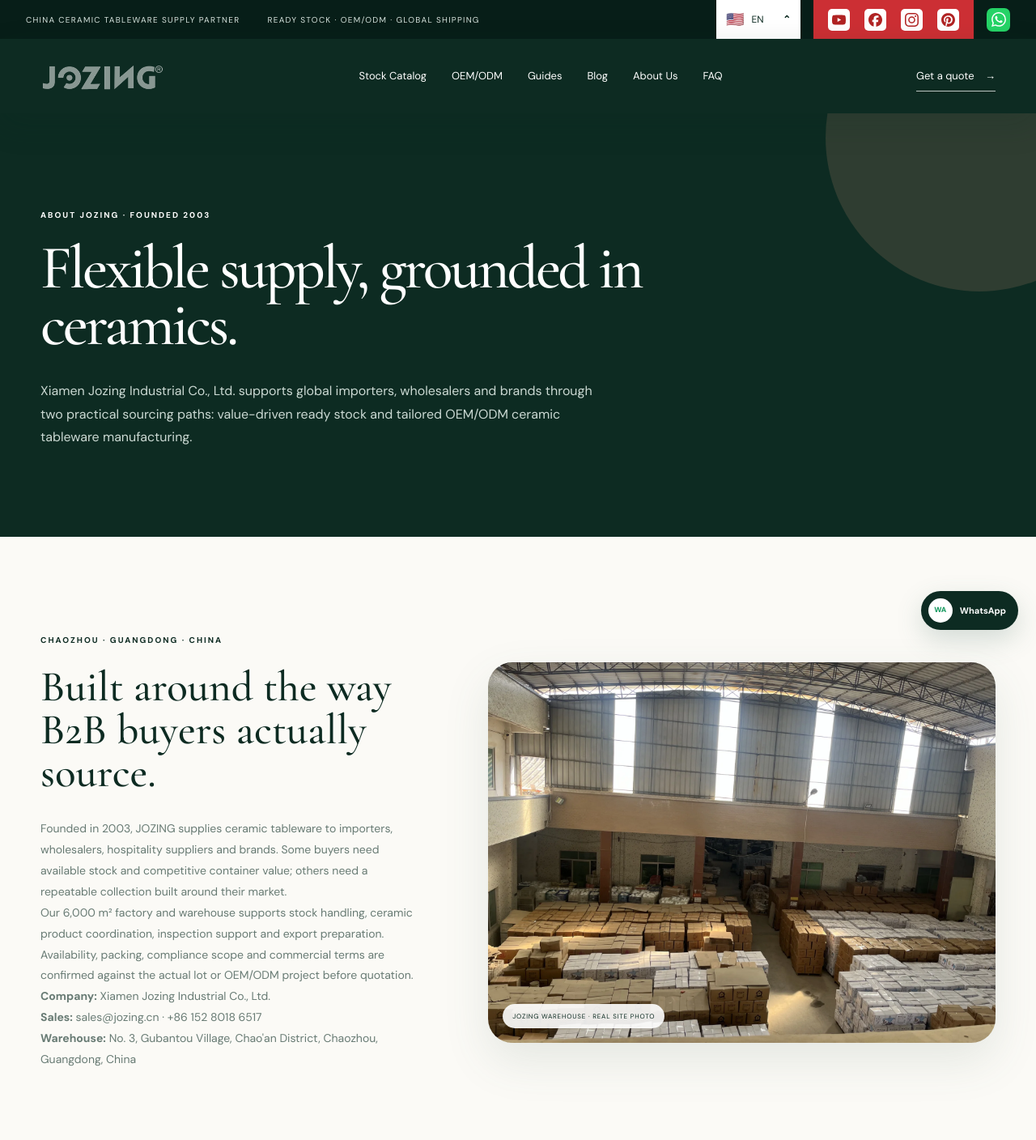
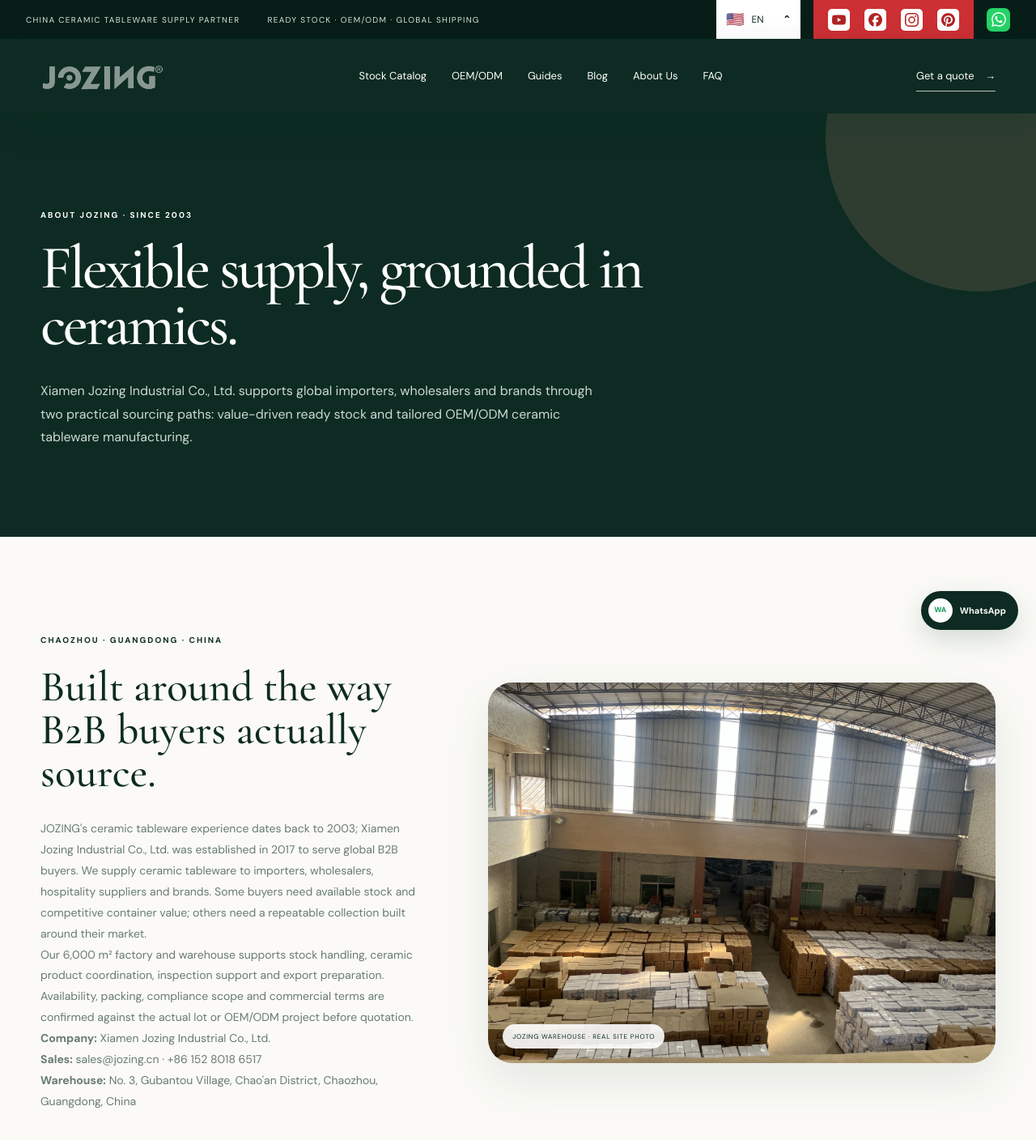
Before and after one commit to fenghaijuan2009-boop/jozing-ceramics-b2b-website, a Next.js app: page /about in a window 1280 px wide. Shown: the top 1408 px of the page at 81% size. Built offline with nearby package versions, Linux system fonts and the light colour scheme.

Commit message:
Unify founding year: heritage since 2003, company registered 2017 (About/layout schema/llms.txt)

```diff
--- a/app/about/page.tsx
+++ b/app/about/page.tsx
@@ -1,9 +1,9 @@
 import type { Metadata } from "next";
 import { PageHero, SiteFooter, SiteHeader } from "../site-shell";
-export const metadata: Metadata = { title: "About JOZING | Ceramic Tableware Manufacturer & Stock Supplier", description: "Founded in 2003, JOZING supports global B2B buyers with ready-stock ceramic tableware and OEM/ODM manufacturing from Chaozhou, China.", alternates:{canonical:"https://www.jozing.cn/about/"} };
+export const metadata: Metadata = { title: "About JOZING | Ceramic Tableware Manufacturer & Stock Supplier", description: "With ceramic tableware experience since 2003, JOZING supports global B2B buyers with ready-stock ceramic tableware and OEM/ODM manufacturing from Chaozhou, China.", alternates:{canonical:"https://www.jozing.cn/about/"} };
 export default function AboutPage() { return <main><SiteHeader />
-  <PageHero eyebrow="ABOUT JOZING · FOUNDED 2003" title="Flexible supply, grounded in ceramics." intro="Xiamen Jozing Industrial Co., Ltd. supports global importers, wholesalers and brands through two practical sourcing paths: value-driven ready stock and tailored OEM/ODM ceramic tableware manufacturing." />
-  <section className="story shell"><div className="story-copy"><p className="eyebrow">CHAOZHOU · GUANGDONG · CHINA</p><h2>Built around the way B2B buyers actually source.</h2><p>Founded in 2003, JOZING supplies ceramic tableware to importers, wholesalers, hospitality suppliers and brands. Some buyers need available stock and competitive container value; others need a repeatable collection built around their market.</p><p>Our 6,000 m² factory and warehouse supports stock handling, ceramic product coordination, inspection support and export preparation. Availability, packing, compliance scope and commercial terms are confirmed against the actual lot or OEM/ODM project before quotation.</p><p><strong>Company:</strong> Xiamen Jozing Industrial Co., Ltd.<br/><strong>Sales:</strong> sales@jozing.cn · +86 152 8018 6517<br/><strong>Warehouse:</strong> No. 3, Gubantou Village, Chao&apos;an District, Chaozhou, Guangdong, China</p></div><figure className="story-photo"><img src="/factory/01-real-jozing-warehouse.webp" alt="JOZING ceramic tableware warehouse in Chaozhou"/><figcaption>JOZING warehouse · Real site photo</figcaption></figure></section>
+  <PageHero eyebrow="ABOUT JOZING · SINCE 2003" title="Flexible supply, grounded in ceramics." intro="Xiamen Jozing Industrial Co., Ltd. supports global importers, wholesalers and brands through two practical sourcing paths: value-driven ready stock and tailored OEM/ODM ceramic tableware manufacturing." />
+  <section className="story shell"><div className="story-copy"><p className="eyebrow">CHAOZHOU · GUANGDONG · CHINA</p><h2>Built around the way B2B buyers actually source.</h2><p>JOZING's ceramic tableware experience dates back to 2003; Xiamen Jozing Industrial Co., Ltd. was established in 2017 to serve global B2B buyers. We supply ceramic tableware to importers, wholesalers, hospitality suppliers and brands. Some buyers need available stock and competitive container value; others need a repeatable collection built around their market.</p><p>Our 6,000 m² factory and warehouse supports stock handling, ceramic product coordination, inspection support and export preparation. Availability, packing, compliance scope and commercial terms are confirmed against the actual lot or OEM/ODM project before quotation.</p><p><strong>Company:</strong> Xiamen Jozing Industrial Co., Ltd.<br/><strong>Sales:</strong> sales@jozing.cn · +86 152 8018 6517<br/><strong>Warehouse:</strong> No. 3, Gubantou Village, Chao&apos;an District, Chaozhou, Guangdong, China</p></div><figure className="story-photo"><img src="/factory/01-real-jozing-warehouse.webp" alt="JOZING ceramic tableware warehouse in Chaozhou"/><figcaption>JOZING warehouse · Real site photo</figcaption></figure></section>
   <section className="page-band"><div className="shell fact-row"><div><strong>Since 2003</strong><span>Ceramic tableware experience</span></div><div><strong>6,000 m²</strong><span>Factory & warehouse</span></div><div><strong>2 supply paths</strong><span>Ready stock + OEM/ODM</span></div></div></section>
   <section className="dual-path shell"><article><span>01</span><p className="eyebrow">READY STOCK</p><h2>Buy what is available.</h2><p>Clearance and inventory ceramic tableware can be discussed by carton, pallet, ton or container. Ask for the current list, packing details, available quantity and loading plan.</p><a href="/contact">Request current stock →</a></article><article><span>02</span><p className="eyebrow">OEM / ODM</p><h2>Build what your market needs.</h2><p>Share a reference image, shape, glaze, decoration, logo or packaging brief. We coordinate development and sampling through production and export packing.</p><a href="/contact">Discuss a custom project →</a></article></section>
   <section className="values"><div className="shell"><p className="eyebrow">HOW WE WORK</p><h2>Clear information before commitment.</h2><div className="value-grid"><article><b>01</b><h3>Confirm the requirement</h3><p>Product, quantity, market, target price, packing and destination.</p></article><article><b>02</b><h3>Match the supply path</h3><p>Current stock opportunity, mixed loading or an OEM/ODM project.</p></article><article><b>03</b><h3>Prepare the offer</h3><p>Specifications, terms and availability confirmed for the inquiry.</p></article><article><b>04</b><h3>Coordinate delivery</h3><p>Production or stock preparation, inspection support, packing and shipment planning.</p></article></div></div></section>
--- a/app/layout.tsx
+++ b/app/layout.tsx
@@ -17,7 +17,7 @@
 };
 
 export default function RootLayout({ children }: Readonly<{ children: React.ReactNode }>) {
-  const organization = { "@context": "https://schema.org", "@type": "Organization", "@id": "https://www.jozing.cn/#organization", name: "Xiamen Jozing Industrial Co., Ltd.", alternateName: "JOZING Ceramics", url: "https://www.jozing.cn/", logo: "https://www.jozing.cn/jozing-logo.png", foundingDate: "2003", description: "Ceramic tableware supplier supporting ready-stock clearance lots and OEM/ODM manufacturing for global B2B buyers.", address: { "@type": "PostalAddress", streetAddress: "No. 3, Gubantou Village, Chao'an District", addressLocality: "Chaozhou", addressRegion: "Guangdong", addressCountry: "CN" }, contactPoint: { "@type": "ContactPoint", telephone: "+86-15280186517", email: "sales@jozing.cn", contactType: "sales", availableLanguage: ["English", "Chinese"] } };
+  const organization = { "@context": "https://schema.org", "@type": "Organization", "@id": "https://www.jozing.cn/#organization", name: "Xiamen Jozing Industrial Co., Ltd.", alternateName: "JOZING Ceramics", url: "https://www.jozing.cn/", logo: "https://www.jozing.cn/jozing-logo.png", foundingDate: "2003", description: "Ceramic tableware supplier with experience since 2003 (Xiamen Jozing Industrial Co., Ltd., est. 2017), supporting ready-stock clearance lots and OEM/ODM manufacturing for global B2B buyers.", address: { "@type": "PostalAddress", streetAddress: "No. 3, Gubantou Village, Chao'an District", addressLocality: "Chaozhou", addressRegion: "Guangdong", addressCountry: "CN" }, contactPoint: { "@type": "ContactPoint", telephone: "+86-15280186517", email: "sales@jozing.cn", contactType: "sales", availableLanguage: ["English", "Chinese"] } };
   const website = { "@context": "https://schema.org", "@type": "WebSite", "@id": "https://www.jozing.cn/#website", name: "JOZING Ceramics", url: "https://www.jozing.cn/", publisher: { "@id": "https://www.jozing.cn/#organization" }, inLanguage: "en" };
   return <html lang="en"><body className={`${sans.variable} ${serif.variable}`}><script type="application/ld+json" dangerouslySetInnerHTML={{__html:JSON.stringify(organization)}}/><script type="application/ld+json" dangerouslySetInnerHTML={{__html:JSON.stringify(website)}}/>{children}</body></html>;
 }
```
Also changed, not shown: public/llms.txt.
